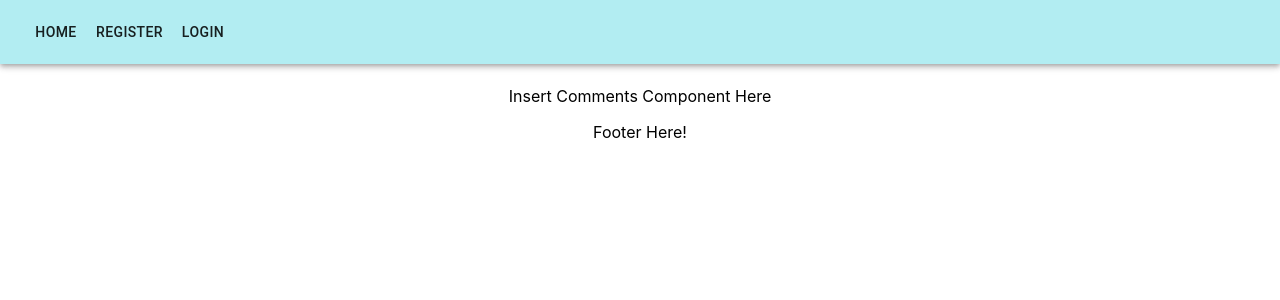
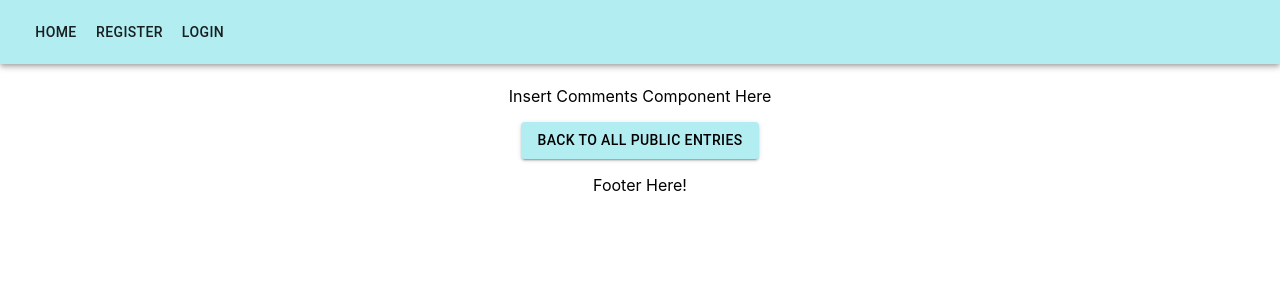
Before and after one commit to mgcarbonell/cuneiform-frontend, a React (Create React App) app: page /entry/1 in a window 1280 px wide. Shown: the top 300 px of the page. Built offline with nearby package versions, Linux system fonts and the light colour scheme; no server answers.

Commit message:
Connect buttons

```diff
--- a/src/components/EntryList.js
+++ b/src/components/EntryList.js
@@ -1,4 +1,6 @@
 import React, { useEffect, useState } from 'react';
+import { Link } from 'react-router-dom';
+import { Button } from '@material-ui/core';
 import EntryModel from '../models/entry';
 // import Entry from '../pages/Entry';
 
@@ -20,6 +22,11 @@ const EntryList = (props) => {
         <h3 key={entry.id}>{entry.title}</h3>
         <h5>By {entry.userId}</h5>
         <p>{entry.body}</p>
+        <Link to={`/entry/${entry.id}`}>
+          <Button color="primary" variant="contained">
+            Read more
+          </Button>
+        </Link>
         </>
       ))}
     </div>
--- a/src/pages/ShowEntry.js
+++ b/src/pages/ShowEntry.js
@@ -1,4 +1,6 @@
 import React, { useState, useEffect, useParams } from 'react';
+import { Link } from 'react-router-dom';
+import { Button } from '@material-ui/core';
 import EntryModel from '../models/entry';
 // import comments from comments
 // import material styling from @material-ui
@@ -24,6 +26,11 @@ const ShowEntry = (props) => {
         <div>
           <p>Insert Comments Component Here</p>
         </div>
+        <Link to={'/'}>
+          <Button color="primary" variant="contained">
+            Back to all public entries
+          </Button>
+        </Link>
     </>
   );
 }
```
